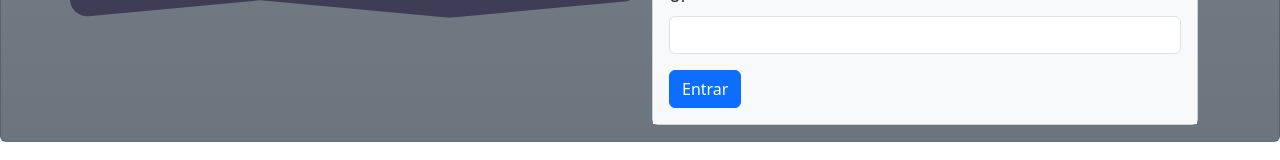
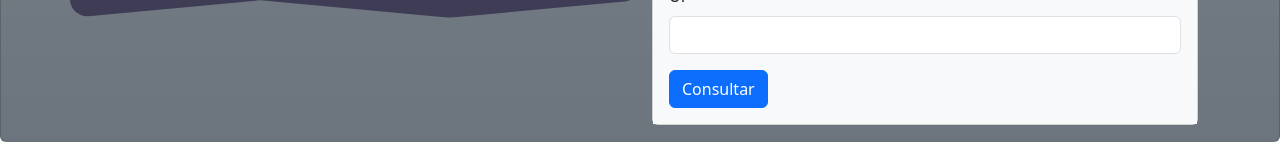
Before and after one commit to AbnerSLima/11, a plain HTML site: page index.html in a window 1280 px wide. Shown: the part 566-726 px from the top of the page. Drawn offline with nearby package versions, Linux system fonts and the light colour scheme.

Commit message:
Fix submit button text issue

```diff
--- a/index.html
+++ b/index.html
@@ -46,7 +46,7 @@
                                 <label for="ufInput" class="form-label">UF</label>
                                 <input type="text" class="form-control" id="ufInput">
                               </div>
-                            <button type="submit" class="btn btn-primary">Entrar</button>
+                            <button type="submit" class="btn btn-primary">Consultar</button>
                           </form>
                     </div>
                   </div>
```
